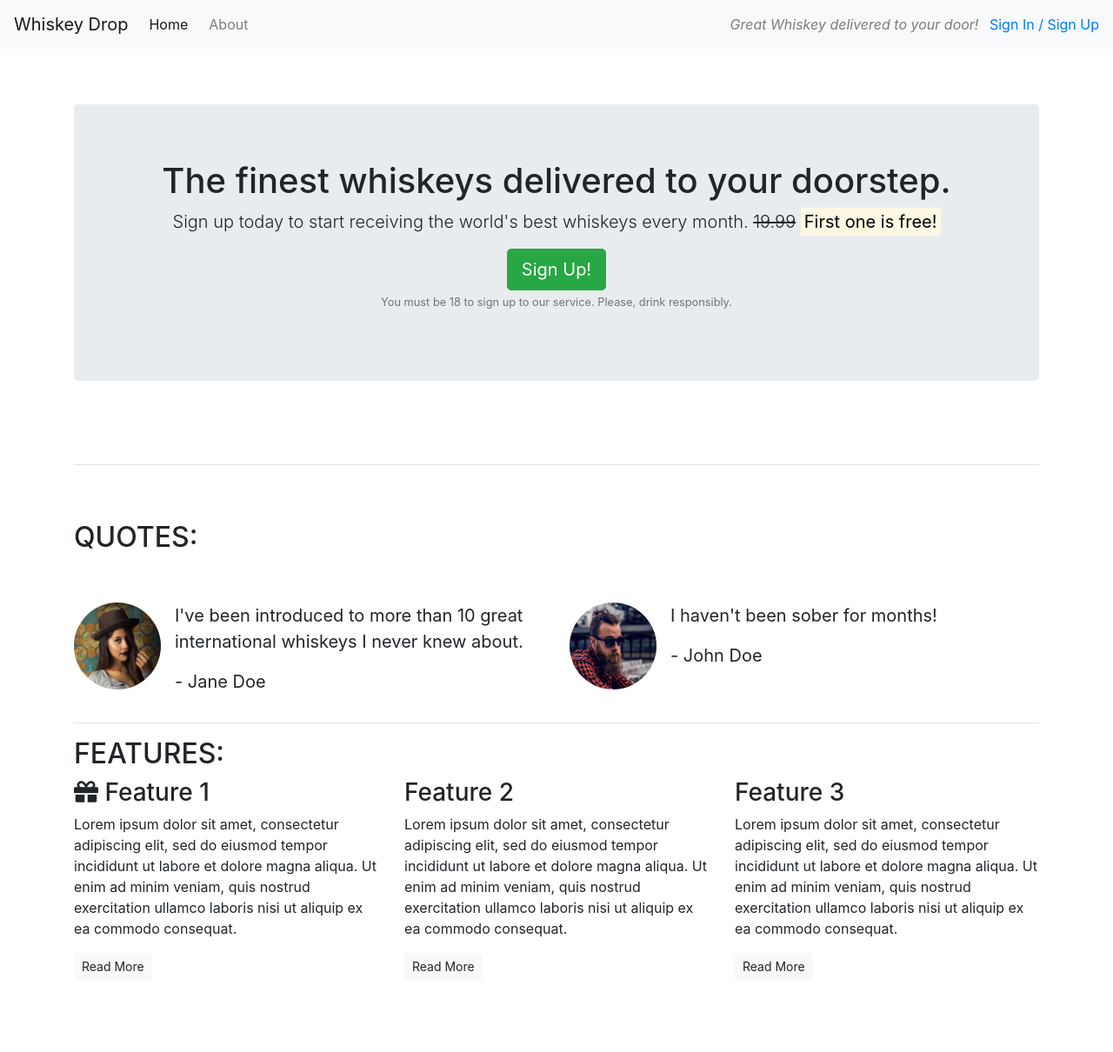
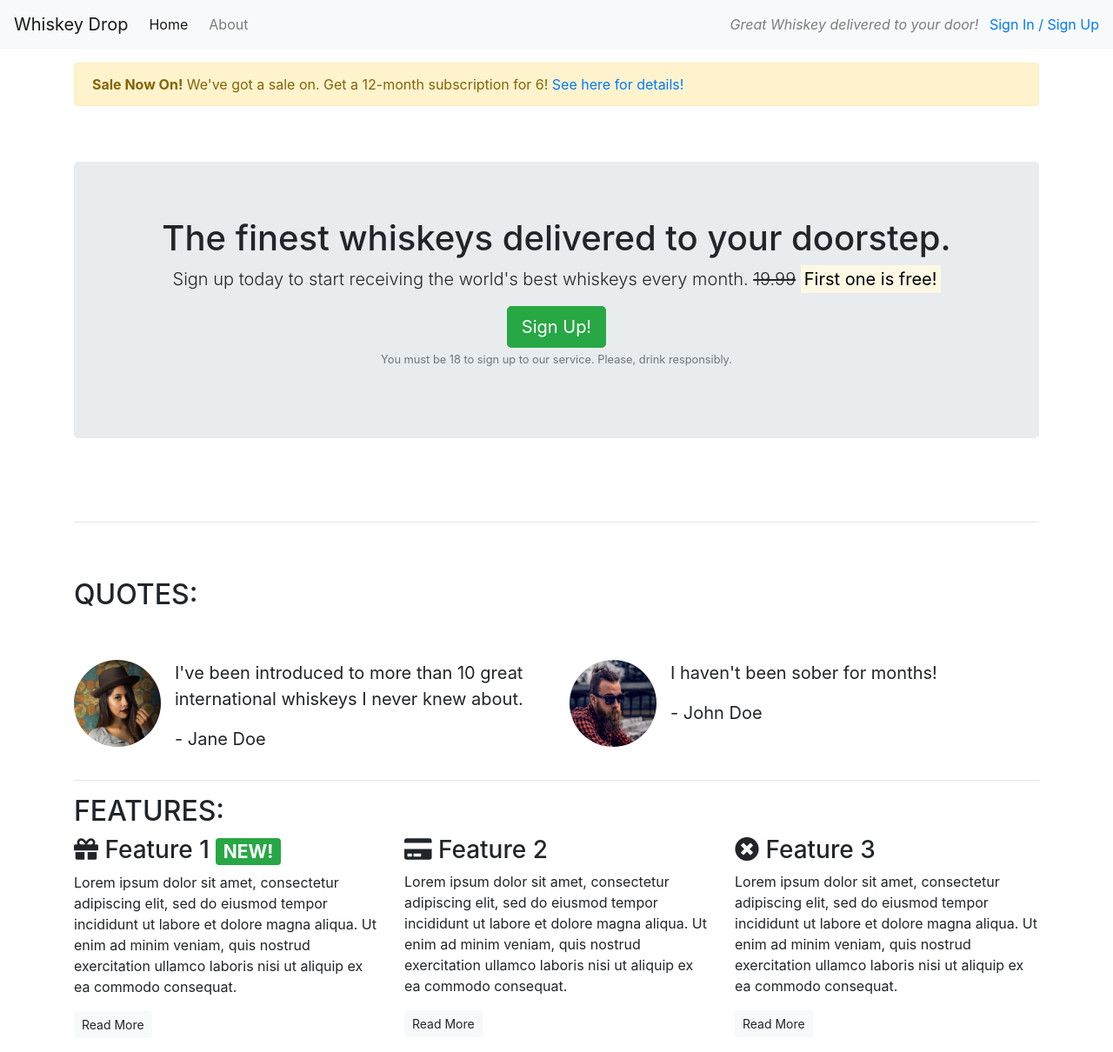
Before and after one commit to vinnieOrdobas/bootstrap, a plain HTML site: page bootstrap/index.html in a window 1280 px wide. Shown: the whole page at 87% size. Before the commit the page ends 1143 px from the top, so only its background shows below. Drawn offline with nearby package versions, Linux system fonts and the light colour scheme.

Commit message:
index.html updated

```diff
--- a/bootstrap/index.html
+++ b/bootstrap/index.html
@@ -21,6 +21,13 @@
         </div>
     </nav>
     <article class="container mt-3">
+        <div class="row d-none d-sm-block">
+            <div class="col-12">
+                <div class="alert alert-warning">
+                    <strong>Sale Now On!</strong> We've got a sale on. Get a 12-month subscription for 6! <a href=""> See here for details! </a>
+                </div>
+            </div>
+        </div>
         <div class="row">
             <div class="col-12 my-5">
                 <section class="callout jumbotron text-center">
@@ -79,21 +86,21 @@
             <div class="row">
                 <div class="col-12 col-md-6 col-lg-4">
                     <div class="feature">
-                        <h3><i class="fas fa-gift"></i> Feature 1</h3>
+                        <h3><i class="fas fa-gift d-none d-sm-inline"></i> Feature 1 <span class="badge badge-success">NEW!</span></h3>
                         <p>Lorem ipsum dolor sit amet, consectetur adipiscing elit, sed do eiusmod tempor incididunt ut labore et dolore magna aliqua. Ut enim ad minim veniam, quis nostrud exercitation ullamco laboris nisi ut aliquip ex ea commodo consequat.</p>
                         <p><a class="btn btn-sm btn-light" href="">Read More</a></p>
                     </div>
                 </div>
                 <div class="col-12 col-md-6 col-lg-4">
                     <div class="feature">
-                        <h3>Feature 2</h3>
+                        <h3><i class="fas fa-credit-card d-none d-sm-inline"></i> Feature 2</h3>
                         <p>Lorem ipsum dolor sit amet, consectetur adipiscing elit, sed do eiusmod tempor incididunt ut labore et dolore magna aliqua. Ut enim ad minim veniam, quis nostrud exercitation ullamco laboris nisi ut aliquip ex ea commodo consequat.</p>
                         <p><a class="btn btn-sm btn-light" href="">Read More</a></p>
                     </div>
                 </div>
                 <div class="col-12 d-md-none d-lg-block col-lg-4">
                     <div class="feature">
-                        <h3>Feature 3</h3>
+                        <h3><i class="fas fa-times-circle d-none d-sm-inline"></i> Feature 3</h3>
                         <p>Lorem ipsum dolor sit amet, consectetur adipiscing elit, sed do eiusmod tempor incididunt ut labore et dolore magna aliqua. Ut enim ad minim veniam, quis nostrud exercitation ullamco laboris nisi ut aliquip ex ea commodo consequat.</p>
                         <p><a class="btn btn-sm btn-light" href="">Read More</a></p>
                     </div>
```
